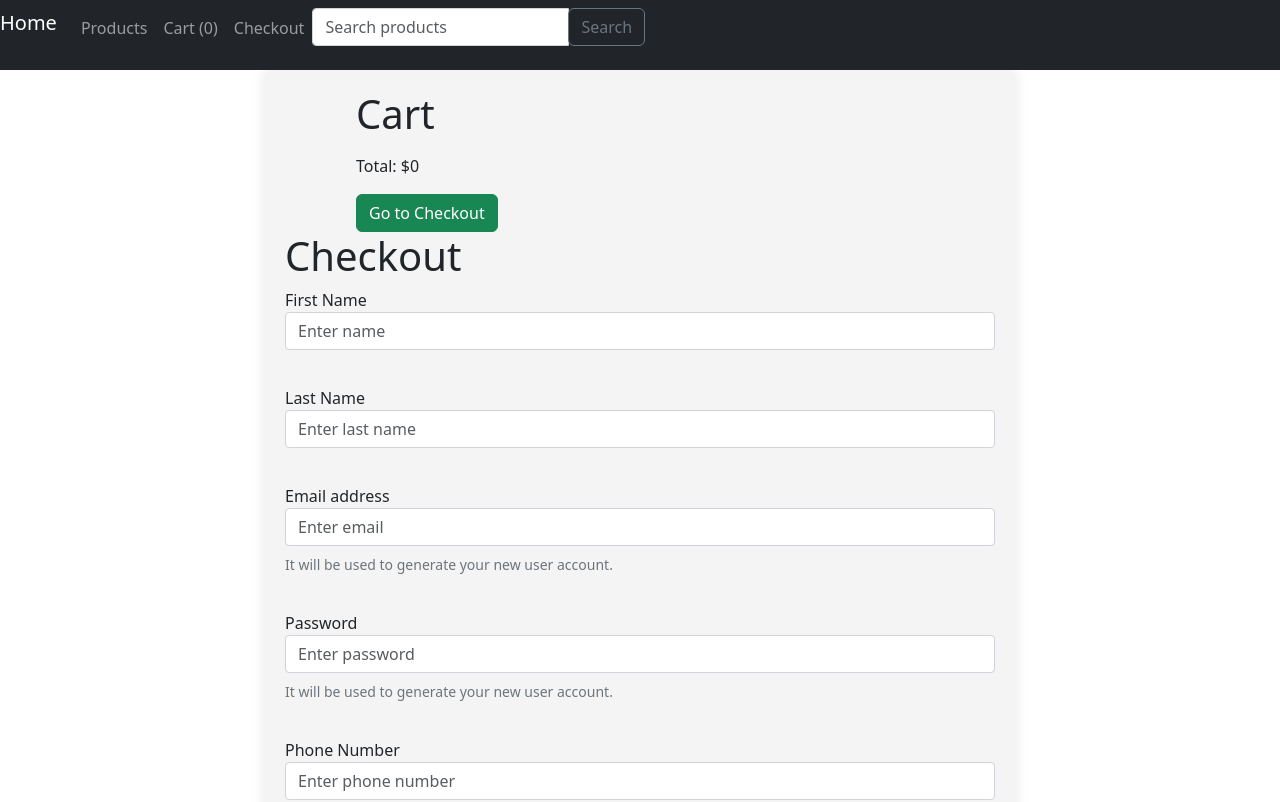
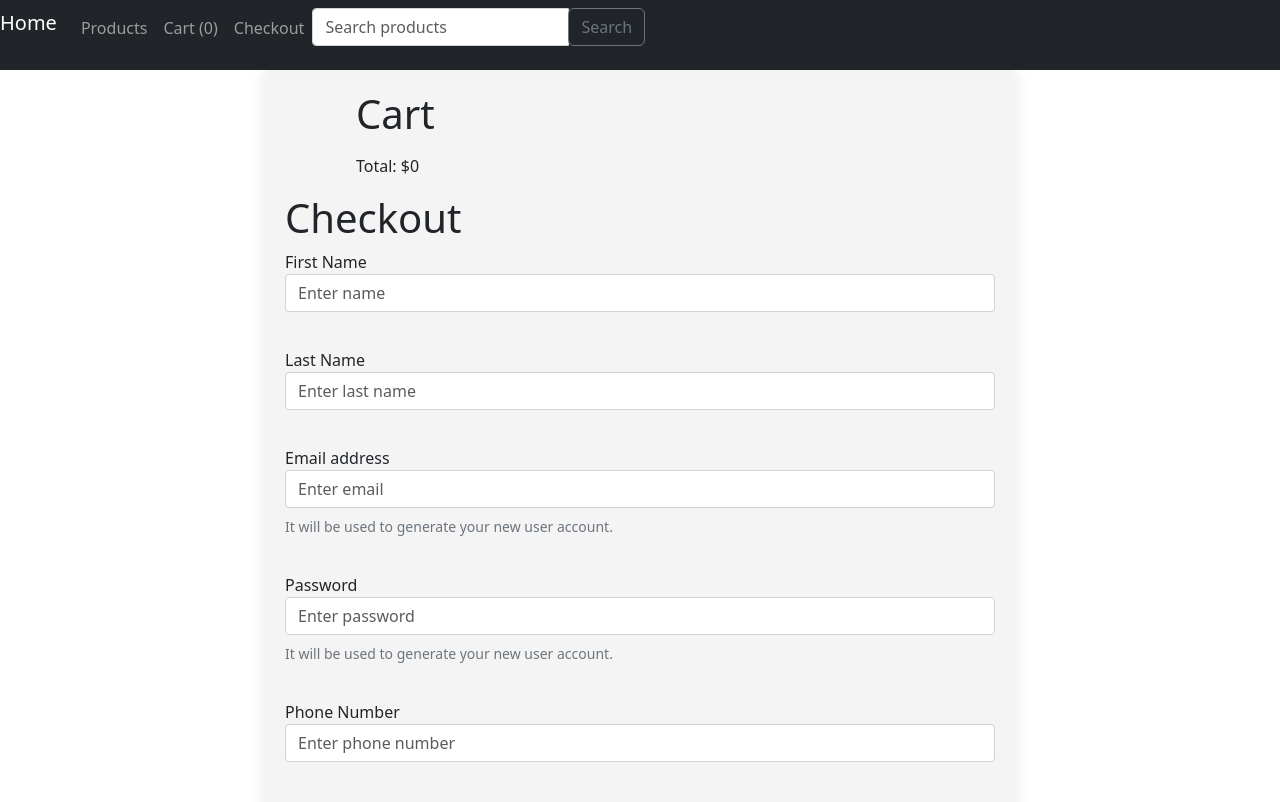
Before and after one commit to gogl92/isg-example, a Vue app: page /checkout in a window 1280 px wide. Shown: the top 802 px of the page. Built offline with nearby package versions, Linux system fonts and the light colour scheme.

Commit message:
Missing validation for button

```diff
--- a/src/components/Cart.vue
+++ b/src/components/Cart.vue
@@ -19,7 +19,8 @@
       </li>
     </ul>
     <p>Total: ${{ totalInCart }}</p>
-    <router-link to="/checkout" class="btn btn-success">Go to Checkout</router-link>
+    <!-- Hide the checkout button if the cart is empty or the current route is checkout -->
+    <router-link v-if="cart.length > 0 && $route.name !== 'checkout'" to="/checkout" class="btn btn-success">Go to Checkout</router-link>
   </div>
 </template>
 
```
